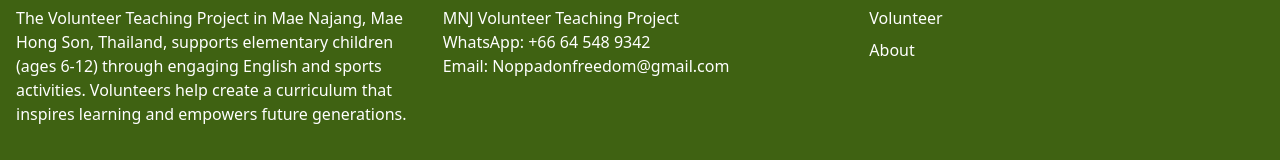
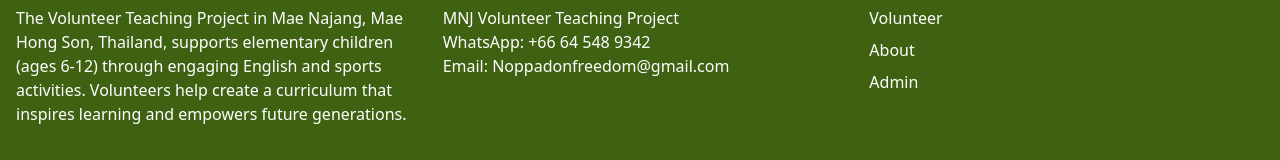
Before and after one commit to rayoreher/MNJ-Volunteer-English-Teacher, a Next.js app: page / in a window 1280 px wide. Shown: the part 2120-2280 px from the top of the page. Built offline with nearby package versions, Linux system fonts and the light colour scheme.

Commit message:
added admin link to footer

```diff
--- a/src/components/Footer.tsx
+++ b/src/components/Footer.tsx
@@ -20,6 +20,7 @@ const Footer = () => {
               <ul className="space-y-2">
                 <li><Link href="/volunteer" className="hover:text-lime-300">Volunteer</Link></li>
                 <li><Link href="/about" className="hover:text-lime-300">About</Link></li>
+                <li><Link href="/about" className="hover:text-lime-300">Admin</Link></li>
               </ul>
             </div>
           </div>
--- a/src/types/Post.ts
+++ /dev/null
@@ -1,3 +0,0 @@
-import { Database } from './database.types';
-
-export type Post = Database['public']['Tables']['posts']['Row'];
```
